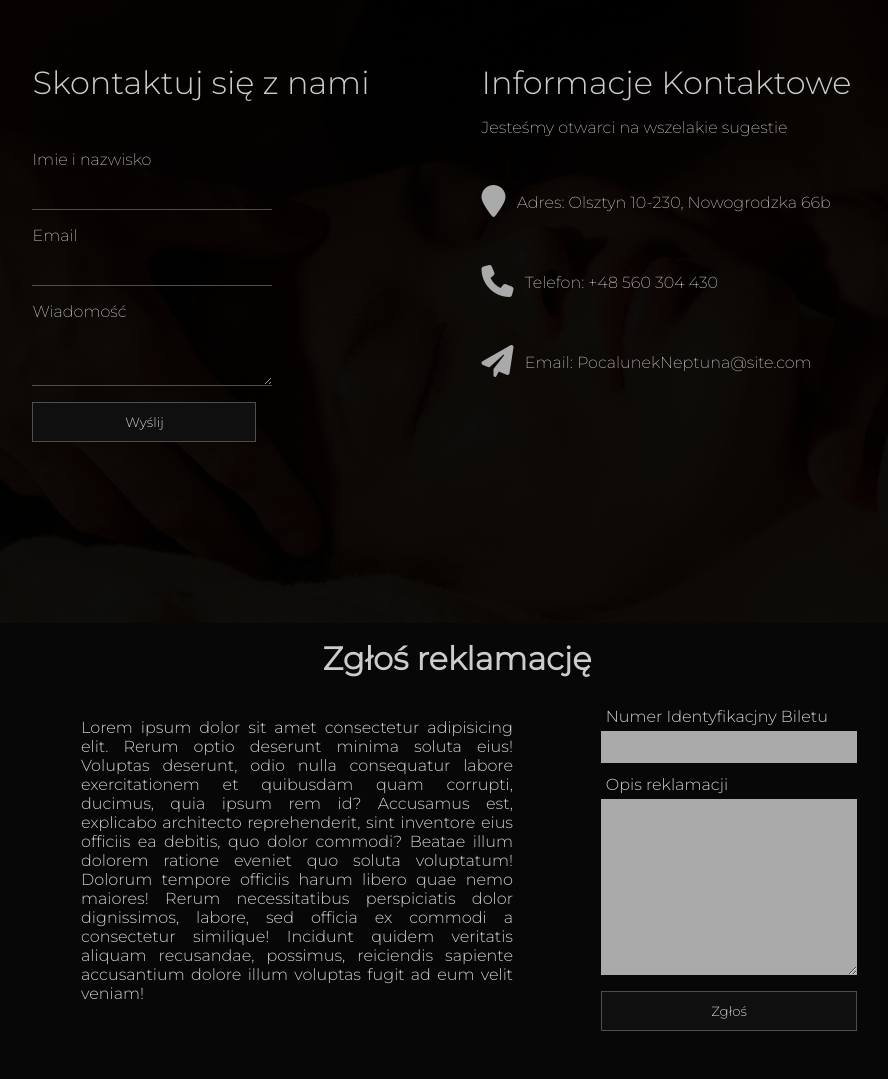
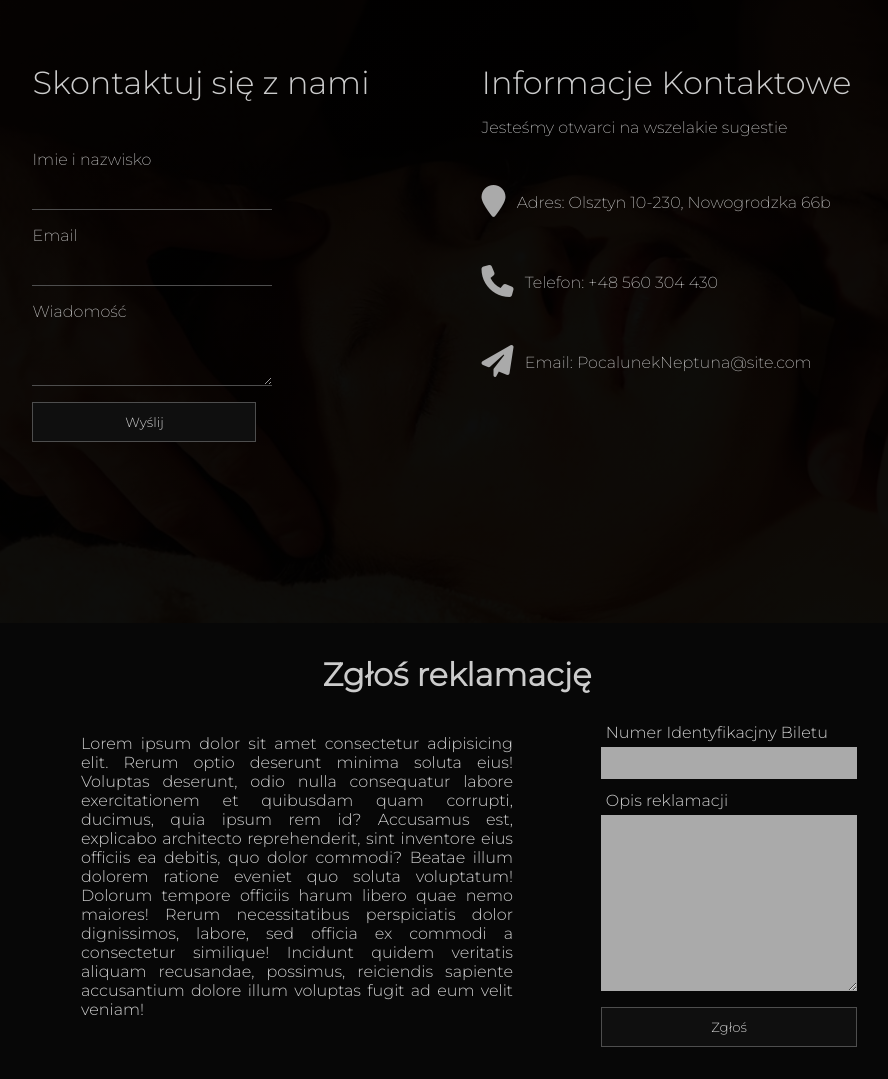
Before and after one commit to Vex0on/ICC_15_00, a Django app: page / in a window 1280 px wide. Shown: the part 3625-4704 px from the top of the page, without its empty margins (183-1071 px from the left). Before the commit the page ends 4672 px from the top, so only its background shows below. Run offline with Django 3.2, Linux system fonts and the light colour scheme.

Commit message:
small fix (padding)

```diff
--- a/SwimmingPoolSysProject/static/css/index.css
+++ b/SwimmingPoolSysProject/static/css/index.css
@@ -315,7 +315,7 @@ input, textarea {
     color: #ccc;
     justify-content: center;
     align-items: center;
-    padding: 1rem;
+    padding: 2rem;
 }
 
 .complaint > h5 {
```
